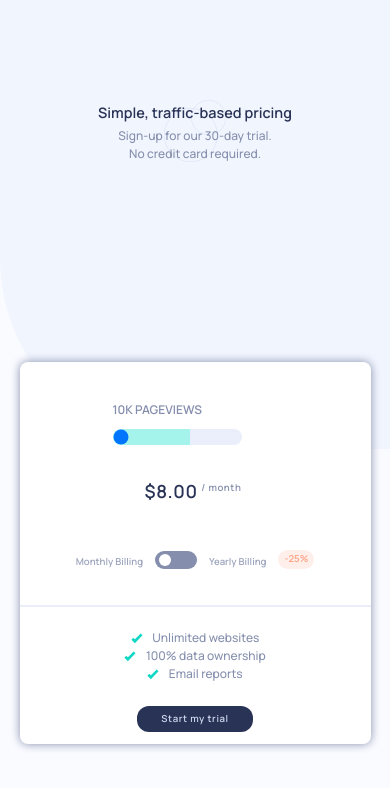
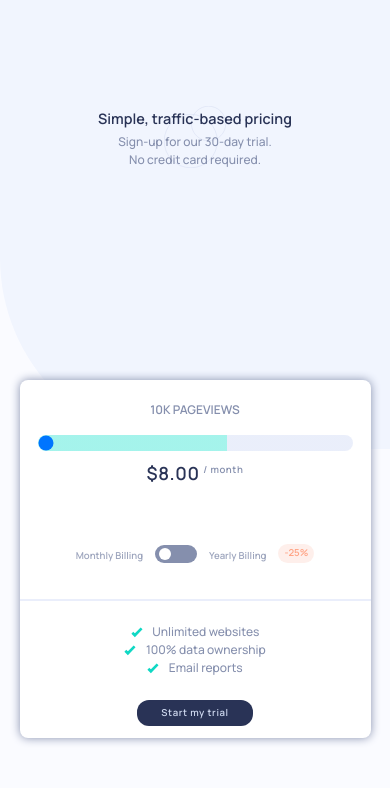
Before and after one commit to USKhokhar/investo-task, a React (Vite) app: page / in a window 390 px wide. Shown: the top 788 px of the page. Built offline with nearby package versions, Linux system fonts and the light colour scheme.

Commit message:
styling addition --> styling fixes for mobile

```diff
--- a/src/index.css
+++ b/src/index.css
@@ -276,14 +276,13 @@ input[type="range"]::-moz-slid {
 
   .sliderPart {
     display: grid;
-    grid-template-columns: auto auto;
+    grid-template-columns: 1fr;
     grid-template-rows: repeat(3, 1fr);
-    gap: 3rem;
-
+    gap: 1rem;
+    text-align: center;
     width: 100%;
-    /* justify-content: center; */
-    place-items: center;
     justify-content: center;
+    padding: 1rem 1.5rem;
   }
 
   .slider {
@@ -301,6 +300,7 @@ input[type="range"]::-moz-slid {
 
   .billingPeriod {
     width: 100%;
+    justify-content: center;
     grid-column: 1;
     grid-row: 3/3;
   }
```
